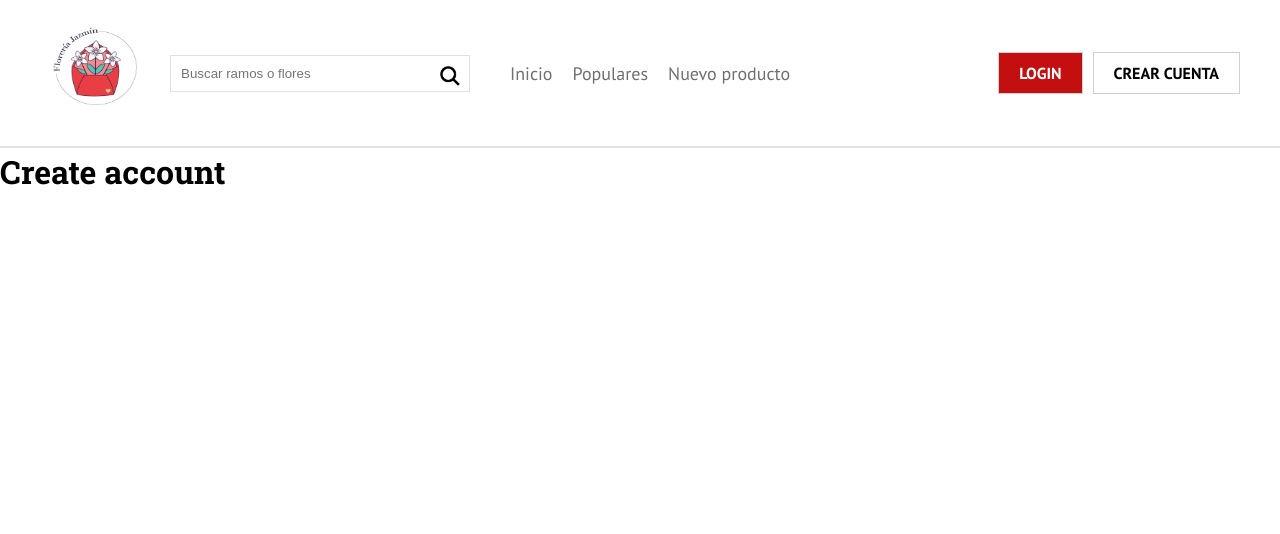
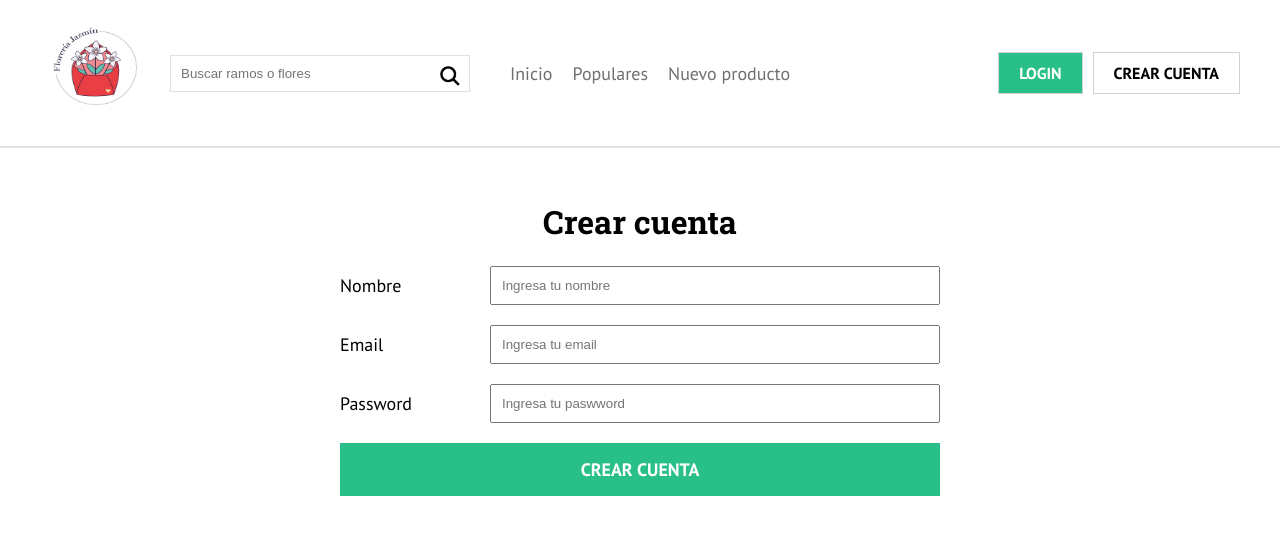
Before and after one commit to saulfranco14/producNextJS, a Next.js app in the folder productnext/: page /createAccount in a window 1280 px wide. Shown: the top 534 px of the page. Built offline with nearby package versions, Linux system fonts and the light colour scheme.

Commit message:
Se realiza la configuracion de firebase

```diff
--- a/productnext/components/layout/Layout.js
+++ b/productnext/components/layout/Layout.js
@@ -15,6 +15,8 @@ const Layout = ( props ) => {
                         --gris3: #e1e1e1;
                         --naranja: #DA552F;
                         --logo : #c30f0f;
+                        --azul: #4386d6;
+                        --verde: #29bf89;
                     }
                     html {
                         font-size: 62.5%;
@@ -57,6 +59,9 @@ const Layout = ( props ) => {
                 <link rel="stylesheet" href="https://cdnjs.cloudflare.com/ajax/libs/normalize/8.0.1/normalize.min.css" integrity="sha256-l85OmPOjvil/SOvVt3HnSSjzF1TUMyT9eV0c2BzEGzU=" crossOrigin="anonymous" />
                 <link href="https://fonts.googleapis.com/css?family=PT+Sans:400,700|Roboto+Slab:400,700&display=swap" rel="stylesheet" />
                 <link href="/static/css/app.css" rel="stylesheet" />
+                <script src="https://www.gstatic.com/firebasejs/8.2.4/firebase-app.js"></script>
+                <script src="https://www.gstatic.com/firebasejs/8.2.4/firebase-analytics.js"></script>
+
             </Head>
             <Header/>
             <main>
--- /dev/null
+++ b/productnext/components/styleComponent/forms.styles.js
@@ -0,0 +1,58 @@
+import styled from '@emotion/styled';
+
+export const H1Text = styled.h1`
+    text-align: center;
+    margin-top: 5rem;
+
+`
+
+export const Formulario = styled.form`
+    max-width: 600px;
+    width: 95%;
+    margin: 5rem auto 0 auto;
+`
+
+export const DivForm = styled.div`
+
+    margin-bottom : 2rem;
+    display: flex;
+    align-items: center;
+
+    label{
+        flex : 0 0 150px;
+        font-size: 1.8rem;
+    }
+
+    input {
+        flex : 1;
+        padding: 1rem;
+    }
+
+`;
+
+export const InputSubmit = styled.input`
+
+    background-color: var(--verde);
+    width: 100%;
+    padding: 1.5rem;
+    text-align : center;
+    color: #FFF;
+    font-size: 1.8rem;
+    text-transform: uppercase;
+    border: none;
+    font-family: 'PT Sans', sans-serif;
+    font-weight: 700;
+    cursor: pointer;
+
+`;
+export const ErrorForm = styled.p`
+    background-color: #d64343;
+    padding: 1rem;
+    font-family: 'PT Sans', sans-serif;
+    font-weight: 700;
+    font-size: 1.4rem;
+    color: #FFF;
+    text-align: center;
+    text-transform: uppercase;
+    margin: 2rem 0;
+`;
--- a/productnext/components/styleComponent/style.styles.js
+++ b/productnext/components/styleComponent/style.styles.js
@@ -79,7 +79,7 @@ export const Boton = styled.a`
     margin-right : 1rem;
     cursor:pointer;
 
-    background-color: ${ props => props.bgColor ? '#c30f0f' : 'white' };
+    background-color: ${ props => props.bgColor ? '#29bf89' : 'white' };
     color           : ${ props => props.bgColor ? 'white'   : '#000'};
 
     &:last-of-type{
--- /dev/null
+++ b/productnext/hooks/UseValidation.component.jsx
@@ -0,0 +1,51 @@
+import React, { Fragment, useState, useEffect } from 'react'
+
+
+
+const UseValidation  = ( stateInicial, validation, submitFn ) => {
+
+    const [ validate, setValidate ]         = useState( stateInicial );
+    const [ error, setError ]               = useState({});
+    const [ submitForm, setSubmitForm ]     = useState(false);
+
+    useEffect(() => {
+        if(submitForm){
+            const notError = Object.keys(error).length === 0;
+
+            if(notError) submitFn();
+            setSubmitForm(false);
+        }
+
+    }, [error]);
+
+
+    const handleChange = ( e ) =>{
+        setValidate({
+            ...validate,
+            [e.target.name] : e.target.value
+        })
+    };
+
+    const handleSubmit = ( e ) => {
+        e.preventDefault();
+        const validateError = validation(validate);
+        setError(validateError);
+        setSubmitForm(true);
+    }
+
+    const handleBlur = () => {
+        const validateError = validation(validate);
+        setError(validateError);
+    }
+
+
+    return {
+        validate,
+        error,
+        handleSubmit,
+        handleChange,
+        handleBlur
+    };
+}
+
+export default UseValidation;
--- a/productnext/package.json
+++ b/productnext/package.json
@@ -13,6 +13,8 @@
     "@emotion/react": "^11.1.4",
     "@emotion/styled": "^11.0.0",
     "babel-plugin-emotion": "^11.0.0",
+    "firebase": "^8.2.4",
+    "firebase-admin": "^9.4.2",
     "next": "10.0.5",
     "react": "17.0.1",
     "react-dom": "17.0.1"
--- a/productnext/pages/createAccount.js
+++ b/productnext/pages/createAccount.js
@@ -1,11 +1,92 @@
 import React, { Fragment } from 'react';
 import Layout from '../components/layout/Layout';
+import {
+    Formulario,
+    DivForm,
+    InputSubmit,
+    H1Text,
+    ErrorForm
+} from '../components/styleComponent/forms.styles';
+import useValidate from '../hooks/UseValidation.component';
+import validateCreateAccount from '../validations/validateCreateAccount';
+
+const state_inicial ={
+    nombre      : "",
+    email       : "",
+    password    : "",
+}
 
 const CreateAccount = () => {
+
+
+    function createAccount(){
+        console.log("Creando cuenta...");
+    }
+
+    const { validate,
+            error,
+            handleSubmit,
+            handleChange,
+            handleBlur
+        } = useValidate(state_inicial, validateCreateAccount, createAccount );
+
+    const { nombre,email,password } = validate;
+
     return (
         <Fragment>
             <Layout>
-                <h1>Create account</h1>
+                <Formulario
+                    onSubmit={handleSubmit}
+                    noValidate
+                >
+                   <H1Text>Crear cuenta</H1Text>
+                    <DivForm>
+                            <label htmlFor="nombre">Nombre</label>
+                            <input
+                                id              ="nombre"
+                                type            ="text"
+                                placeholder     ="Ingresa tu nombre"
+                                name            ="nombre"
+                                value           ={nombre}
+                                onChange        ={handleChange}
+                                onBlur          ={handleBlur}
+                                autoComplete    ="off"
+                            />
+                    </DivForm>
+                    { error.nombre && <ErrorForm>{ error.nombre } </ErrorForm>}
+                    <DivForm>
+                            <label htmlFor="email">Email</label>
+                            <input
+                                id              ="email"
+                                type            ="text"
+                                placeholder     ="Ingresa tu email"
+                                name            ="email"
+                                value           ={email}
+                                onChange        ={handleChange}
+                                onBlur          ={handleBlur}
+                                autoComplete    ="off"
+                            />
+                    </DivForm>
+                    { error.email && <ErrorForm>{ error.email } </ErrorForm>}
+                    <DivForm>
+                            <label htmlFor="password">Password</label>
+                            <input
+                                id                  ="password"
+                                type                ="password"
+                                placeholder         ="Ingresa tu paswword"
+                                name                ="password"
+                                value               ={password}
+                                onChange            ={handleChange}
+                                onBlur              ={handleBlur}
+                                autoComplete        ="off"
+                            />
+                    </DivForm>
+                    { error.password && <ErrorForm>{ error.password } </ErrorForm>}
+                    <InputSubmit
+                        type="submit"
+                        value="Crear cuenta"
+                    />
+               </Formulario>
             </Layout>
         </Fragment>
      );
--- /dev/null
+++ b/productnext/validations/validateCreateAccount.js
@@ -0,0 +1,20 @@
+export default function validteCreateAccount( valores ) {
+    let errores = {};
+
+    if(!valores.nombre) errores.nombre      ="El nombre es obligatorio";
+
+    if(!valores.email) {
+        errores.email        ="El email es obligatorio";
+    }else if( !/^[A-Z0-9._%+-]+@[A-Z0-9.-]+\.[A-Z]{2,}$/i.test(valores.email) ) {
+        errores.email = "Email no válido"
+    }
+
+    if(!valores.password) {
+        errores.password  ="El password es obligatorio";
+    }else if( valores.password.length < 6 ) {
+        errores.password = 'El password debe ser de al menos 6 caracteres'
+    }
+
+    return errores;
+
+}
```
Also changed, not shown: productnext/firebase/config.js (added, +14 -0 lines), productnext/firebase/context.js (added), productnext/firebase/firebase.js (added), productnext/firebase/index.js (added), 1 other file (tests, documents, lock files or other folders).
